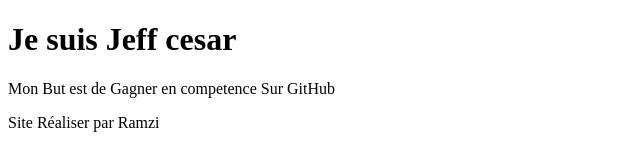
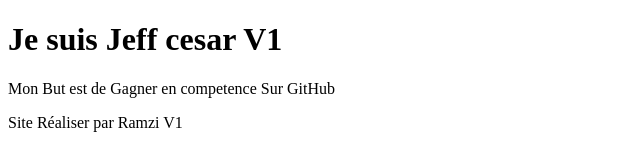
Before and after one commit to Jeffcesar/test1.1, a plain HTML site: page index.html in a window 1280 px wide. Shown: the full height of the page, 0-640 px from the left. Drawn offline with Linux system fonts and the light colour scheme.

Commit message:
Version 1

```diff
--- a/app.js
+++ /dev/null
@@ -1 +0,0 @@
-console.log('Tesla est nul')
--- /dev/null
+++ b/change.js
@@ -0,0 +1 @@
+console.log('Tesla est nulV2')
--- a/index.html
+++ b/index.html
@@ -6,8 +6,8 @@
     <title>Document</title>
 </head>
 <body>
-    <h1>Je suis Jeff cesar</h1>
+    <h1>Je suis Jeff cesar V1</h1>
     <p>Mon But est de Gagner en competence Sur GitHub</p>
-    <footer>Site Réaliser par Ramzi</footer>
+    <footer>Site Réaliser par Ramzi V1</footer>
 </body>
 </html>
--- a/script.js
+++ b/script.js
@@ -1 +1,2 @@
 console.log(index.js)
+console.log('version2')
```
